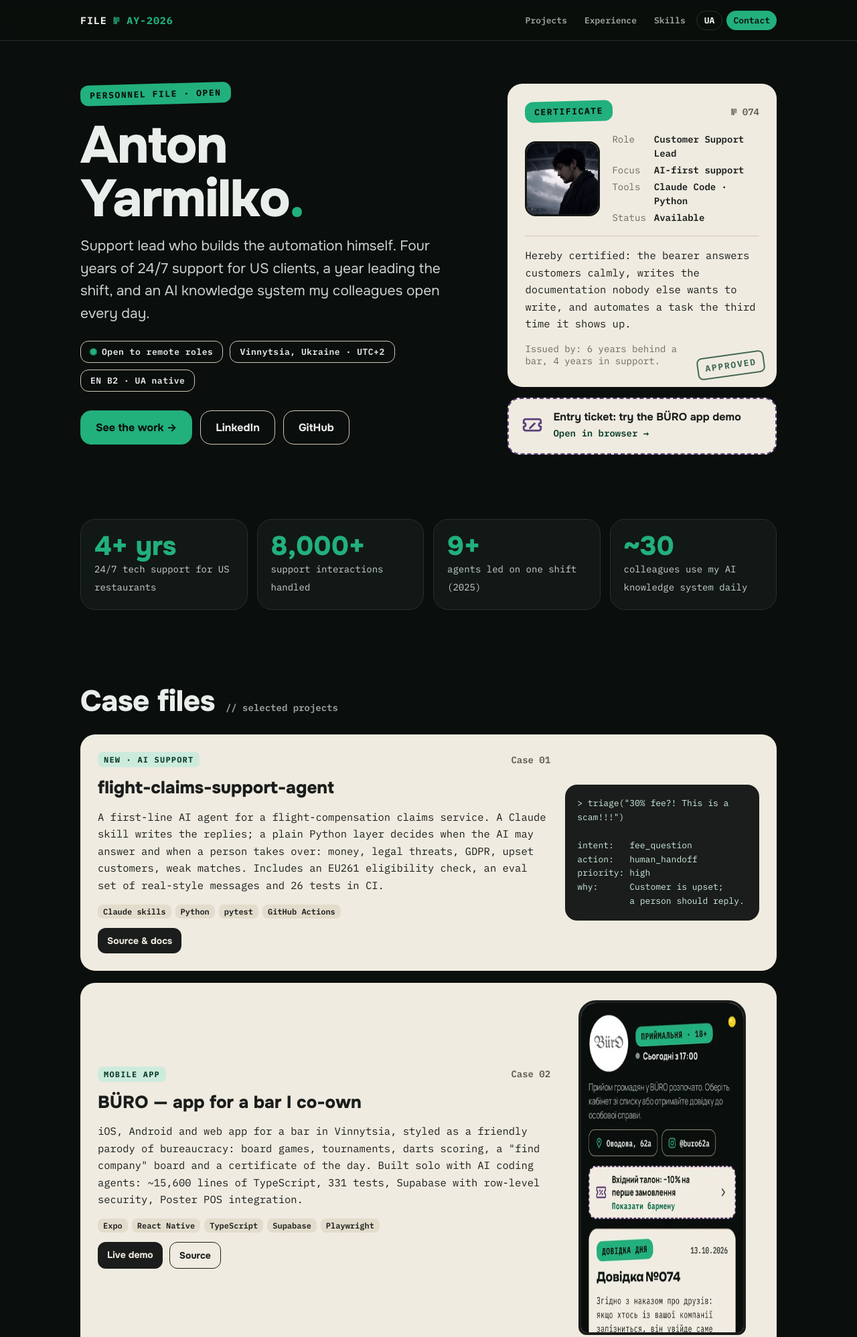
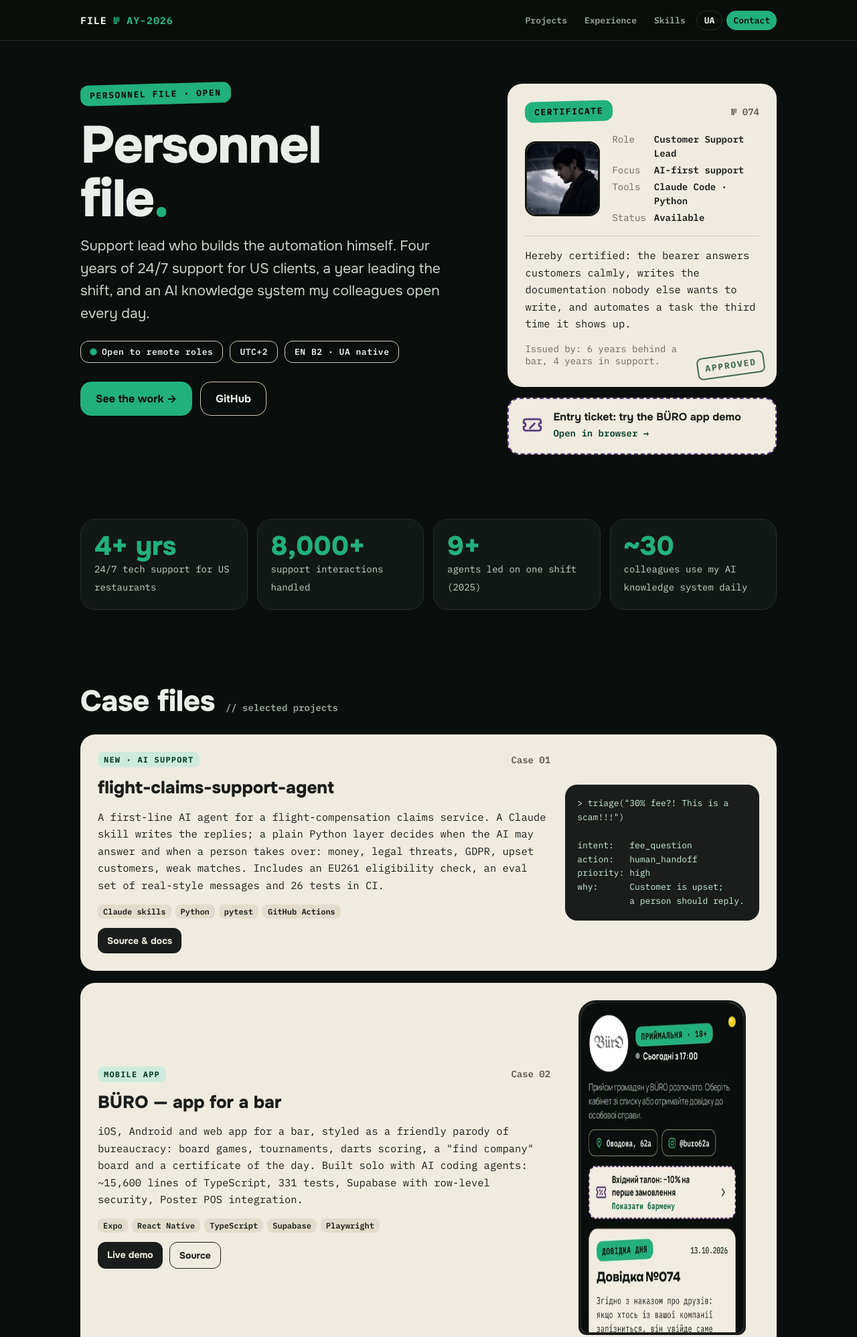
Before and after one commit to anton-yarmilko/anton-yarmilko.github.io, a plain HTML site: page index.html in a window 1280 px wide. Shown: the top 1997 px of the page at 67% size. Drawn offline with Linux system fonts and the light colour scheme.

Commit message:
Remove personal information
Co-Authored-By: Claude Opus 5.5 <noreply@anthropic.com>
Claude-Session: https://claude.ai/code/session_01179Vv1ZoeKCtk5XmvAW3ZT

```diff
--- a/index.html
+++ b/index.html
@@ -3,9 +3,9 @@
 <head>
 <meta charset="utf-8">
 <meta name="viewport" content="width=device-width, initial-scale=1">
-<title>Anton Yarmilko — Personnel File</title>
-<meta name="description" content="Anton Yarmilko — Customer Support Lead and AI automation builder. 4+ years of 24/7 support, LLM + RAG knowledge systems, Claude Code, Python.">
-<meta property="og:title" content="Anton Yarmilko — Personnel File">
+<title>Personnel File</title>
+<meta name="description" content="Customer Support Lead and AI automation builder. 4+ years of 24/7 support, LLM + RAG knowledge systems, Claude Code, Python.">
+<meta property="og:title" content="Personnel File">
 <meta property="og:description" content="Support lead who builds the automation himself: AI-first support, Claude Code, Python, RAG.">
 <meta property="og:image" content="https://anton-yarmilko.github.io/assets/og.png">
 <meta property="og:type" content="website">
@@ -163,16 +163,15 @@ footer .wrap{display:flex;justify-content:space-between;gap:12px;flex-wrap:wrap}
   <div class="wrap hero-grid">
     <div>
       <span class="pill" data-uk="Особова справа · відкрита">Personnel file · open</span>
-      <h1 data-uk="Антон&lt;br&gt;Ярмілко&lt;span&gt;.&lt;/span&gt;">Anton<br>Yarmilko<span>.</span></h1>
+      <h1 data-uk="Особова&lt;br&gt;справа&lt;span&gt;.&lt;/span&gt;">Personnel<br>file<span>.</span></h1>
       <p class="lead" data-uk="Тімлід підтримки, який сам будує автоматизацію. Чотири роки підтримки 24/7 для клієнтів зі США, рік керування зміною і AI-система знань, яку колеги відкривають щодня.">Support lead who builds the automation himself. Four years of 24/7 support for US clients, a year leading the shift, and an AI knowledge system my colleagues open every day.</p>
       <div class="chips">
         <span class="pill ghost" data-uk="&lt;span class=&quot;dot&quot; aria-hidden=&quot;true&quot;&gt;&lt;/span&gt;Відкритий до віддаленої роботи"><span class="dot" aria-hidden="true"></span>Open to remote roles</span>
-        <span class="pill ghost" data-uk="Вінниця, Україна · UTC+2">Vinnytsia, Ukraine · UTC+2</span>
+        <span class="pill ghost" data-uk="UTC+2">UTC+2</span>
         <span class="pill ghost" data-uk="EN B2 · UA рідна">EN B2 · UA native</span>
       </div>
       <div class="btns">
         <a class="btn primary" href="#projects" data-uk="Дивитися роботи →">See the work →</a>
-        <a class="btn" href="https://www.linkedin.com/in/anton-yarmilko" rel="noopener">LinkedIn</a>
         <a class="btn" href="https://github.com/anton-yarmilko" rel="noopener">GitHub</a>
       </div>
     </div>
@@ -181,7 +180,7 @@ footer .wrap{display:flex;justify-content:space-between;gap:12px;flex-wrap:wrap}
       <article class="paper has-stamp" aria-label="Personnel card">
         <div class="doc-head"><span class="pill" data-uk="Довідка">Certificate</span><span class="no">№ 074</span></div>
         <div class="idcard">
-          <img src="assets/avatar.webp" alt="Portrait of Anton Yarmilko" width="112" height="112">
+          <img src="assets/avatar.webp" alt="" width="112" height="112">
           <dl class="kv">
             <dt data-uk="Посада">Role</dt><dd data-uk="Тімлід підтримки">Customer Support Lead</dd>
             <dt data-uk="Фокус">Focus</dt><dd data-uk="Підтримка з AI">AI-first support</dd>
@@ -239,8 +238,8 @@ why:      Customer is upset;
       <article class="paper proj feature">
         <div>
           <div class="doc-head"><span class="badge" data-uk="Мобільний застосунок">Mobile app</span><span class="no">Case 02</span></div>
-          <h3 data-uk="BÜRO — застосунок бару, співвласником якого я є">BÜRO — app for a bar I co-own</h3>
-          <p data-uk="Застосунок для iOS, Android і вебу для бару у Вінниці у стилі дружньої пародії на бюрократію: настільні ігри, турніри, підрахунок дартсу, «Відділ кадрів» для пошуку компанії й довідка дня. Зроблено самостійно разом з AI-агентами: ~15 600 рядків TypeScript, 331 тест, Supabase з row-level security, інтеграція з Poster POS.">iOS, Android and web app for a bar in Vinnytsia, styled as a friendly parody of bureaucracy: board games, tournaments, darts scoring, a "find company" board and a certificate of the day. Built solo with AI coding agents: ~15,600 lines of TypeScript, 331 tests, Supabase with row-level security, Poster POS integration.</p>
+          <h3 data-uk="BÜRO — застосунок для бару">BÜRO — app for a bar</h3>
+          <p data-uk="Застосунок для iOS, Android і вебу для бару у стилі дружньої пародії на бюрократію: настільні ігри, турніри, підрахунок дартсу, «Відділ кадрів» для пошуку компанії й довідка дня. Зроблено самостійно разом з AI-агентами: ~15 600 рядків TypeScript, 331 тест, Supabase з row-level security, інтеграція з Poster POS.">iOS, Android and web app for a bar, styled as a friendly parody of bureaucracy: board games, tournaments, darts scoring, a "find company" board and a certificate of the day. Built solo with AI coding agents: ~15,600 lines of TypeScript, 331 tests, Supabase with row-level security, Poster POS integration.</p>
           <div class="tags"><span>Expo</span><span>React Native</span><span>TypeScript</span><span>Supabase</span><span>Playwright</span></div>
           <div class="links"><a href="https://anton-yarmilko.github.io/buro-app/" rel="noopener" data-uk="Демо">Live demo</a><a class="alt" href="https://github.com/anton-yarmilko/buro-app" rel="noopener" data-uk="Код">Source</a></div>
         </div>
@@ -288,13 +287,13 @@ why:      Customer is upset;
     <div class="sec-head"><h2 data-uk="Трудовий шлях">Service record</h2><span class="sub" data-uk="// досвід">// experience</span></div>
     <div class="tl">
       <div class="item">
-        <span class="when" data-uk="2022 — досі · F&amp;amp;B Management Arizona">2022 — now · F&amp;B Management Arizona</span>
-        <h3 data-uk="Клієнтська підтримка · ресторанні технології (NCR Voyix Aloha POS)">Customer Support · restaurant tech (NCR Voyix Aloha POS)</h3>
+        <span class="when" data-uk="2022 — досі">2022 — now</span>
+        <h3 data-uk="Клієнтська підтримка · ресторанні технології (POS)">Customer Support · restaurant tech (POS)</h3>
         <ul>
           <li data-uk="Підтримка 24/7 ресторанів у пʼяти штатах США — телефоном і через тікети ConnectWise">24/7 support for restaurant clients in five US states, by phone and ConnectWise tickets</li>
           <li data-uk="Створив і підтримую систему знань на LLM + RAG, якою щодня користуються ~30 колег">Built and operate an LLM + RAG knowledge system used daily by ~30 colleagues</li>
           <li data-uk="PowerShell-автоматизація: віддалена діагностика, перевірка конфігурацій, розгортання, налаштування фаєрволу й API">PowerShell automation for remote diagnostics, config validation, deployment and firewall/API setup</li>
-          <li data-uk="Ескалюю баги в NCR з аналізом першопричини; тестую релізи вендора перед розгортанням">Escalate product bugs to NCR with root-cause analysis; test vendor releases before rollout</li>
+          <li data-uk="Ескалюю баги вендору з аналізом першопричини; тестую релізи вендора перед розгортанням">Escalate product bugs to the vendor with root-cause analysis; test vendor releases before rollout</li>
         </ul>
       </div>
       <div class="item">
@@ -335,8 +334,6 @@ why:      Customer is upset;
         <p data-uk="Відкритий до віддалених ролей у керуванні підтримкою та AI-автоматизації. Відповідаю протягом дня.">Open to remote roles in support leadership and AI support automation. I reply within a day.</p>
       </div>
       <div class="links">
-        <a class="green" href="mailto:taboopip@gmail.com">taboopip@gmail.com <span aria-hidden="true">→</span></a>
-        <a href="https://www.linkedin.com/in/anton-yarmilko" rel="noopener">LinkedIn <span aria-hidden="true">→</span></a>
         <a href="https://github.com/anton-yarmilko" rel="noopener">GitHub <span aria-hidden="true">→</span></a>
       </div>
       <span class="stamp" aria-hidden="true" data-uk="Отримано">Received</span>
@@ -346,14 +343,14 @@ why:      Customer is upset;
 </main>
 
 <footer>
-  <div class="wrap"><span data-uk="© 2026 Антон Ярмілко · Вінниця, Україна">© 2026 Anton Yarmilko · Vinnytsia, Ukraine</span><span data-uk="Зроблено вручну · без трекерів">Hand-made page · no trackers</span></div>
+  <div class="wrap"><span data-uk="© 2026">© 2026</span><span data-uk="Зроблено вручну · без трекерів">Hand-made page · no trackers</span></div>
 </footer>
 <script>
 (function(){
   var els=[].slice.call(document.querySelectorAll('[data-uk]'));
   els.forEach(function(e){e.setAttribute('data-en',e.innerHTML)});
   var btn=document.getElementById('lang');
-  var titles={en:document.title,uk:'Антон Ярмілко — особова справа'};
+  var titles={en:document.title,uk:'Особова справа'};
   function apply(l){
     els.forEach(function(e){e.innerHTML=e.getAttribute(l==='uk'?'data-uk':'data-en')});
     document.documentElement.lang=l==='uk'?'uk':'en';
```
